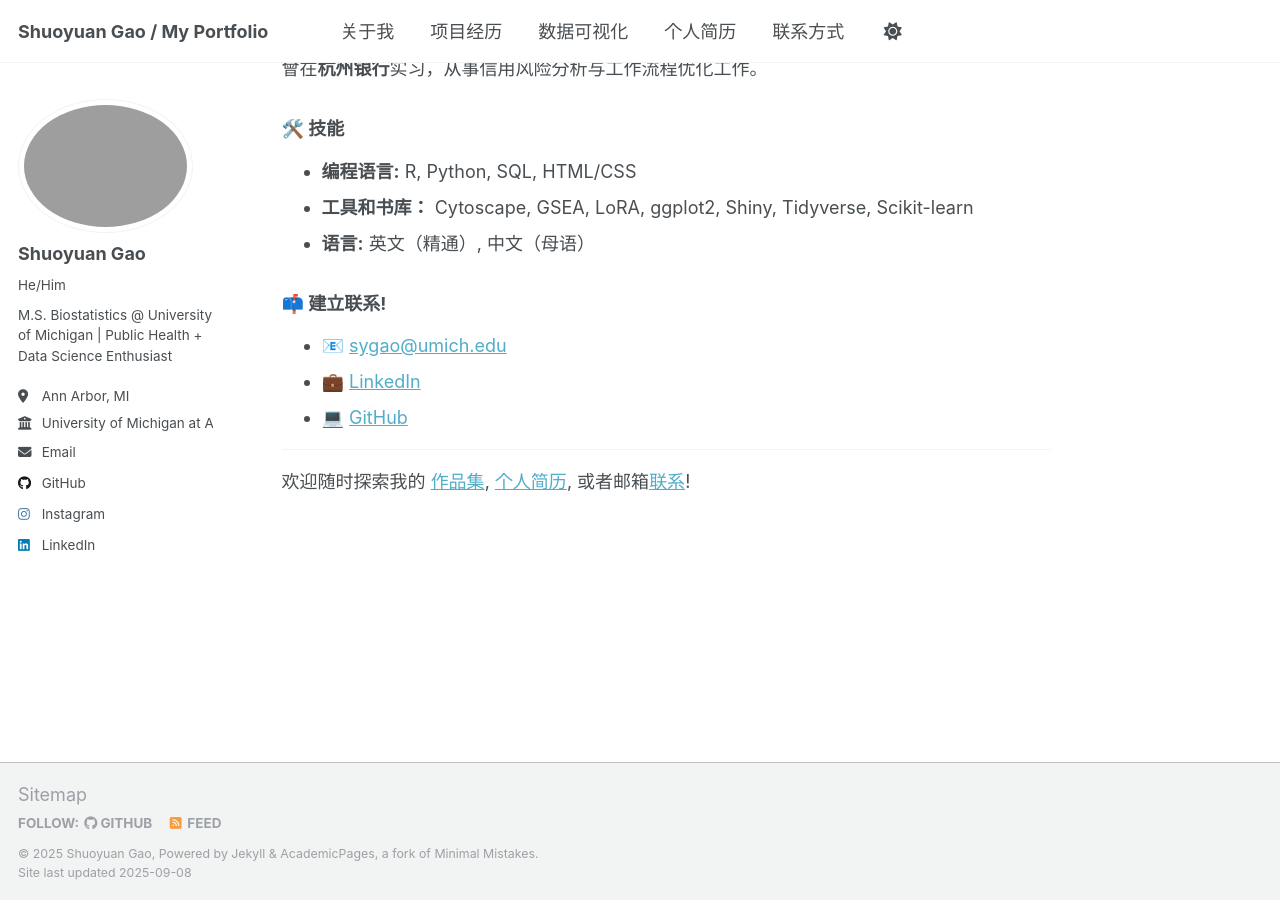
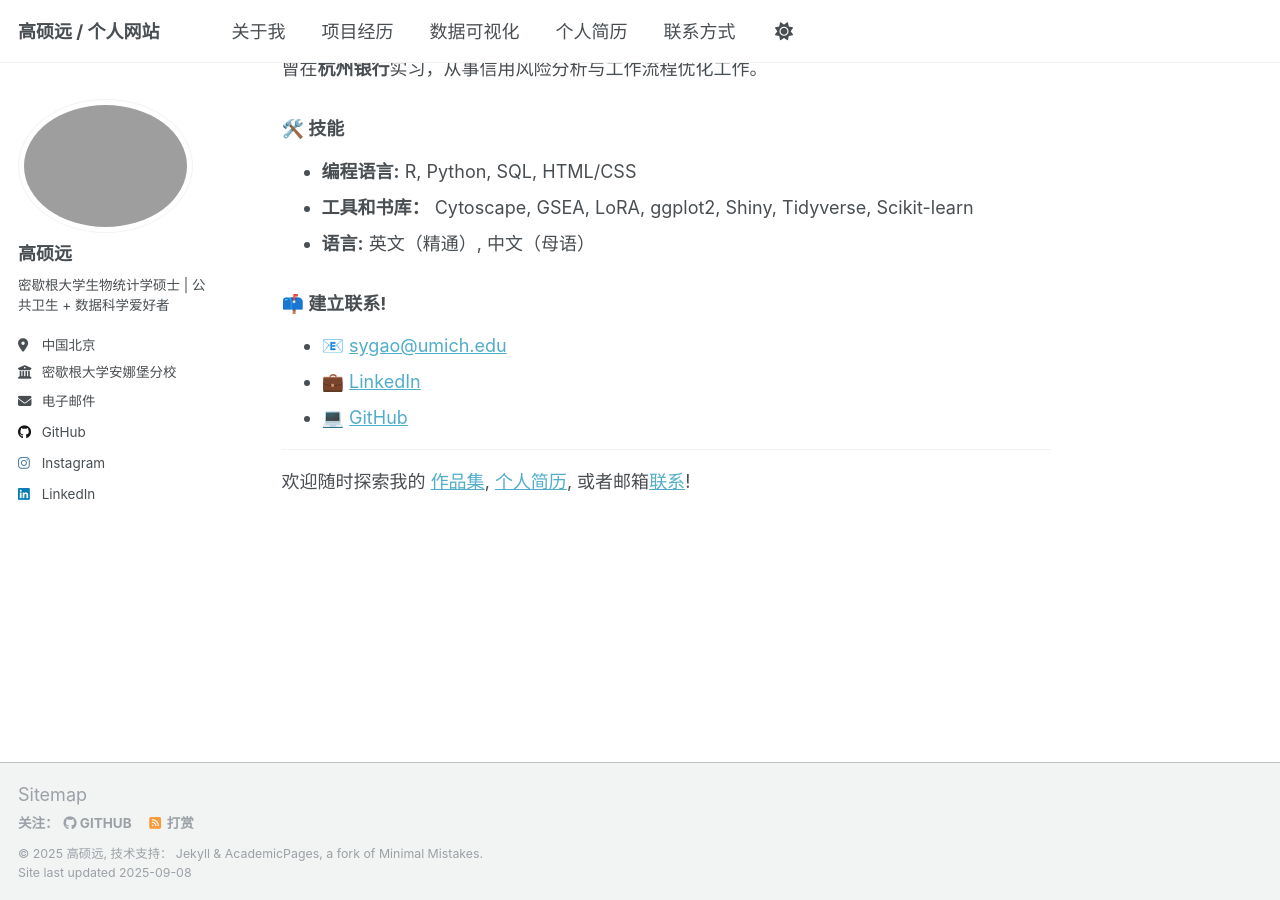
Before and after one commit to GSYH/zh, a Jekyll site: the page built from _pages/about.md, in a window 1280 px wide and 900 px high, scrolled down 700 px. Built offline with Jekyll 4.4.1, drawn with Linux system fonts in a browser that asks for light colours.

Commit message:
Update _config.yml

```diff
--- a/_config.yml
+++ b/_config.yml
@@ -7,25 +7,24 @@
 # server process.
 
 # Basic Site Settings
-locale                   : "en-US"
+locale                   : "zh-CN"
 site_theme               : "jekyll-theme-midnight"
-title                    : "Shuoyuan Gao / My Portfolio"
+title                    : "高硕远 / 个人网站"
 title_separator          : "-"
-name                     : &name "Shuoyuan Gao"
-description              : &description "Graduate Student in Biostatistics at the University of Michigan, interested in data science, public health, and machine learning"
-url                      : "https://GSYH.github.io"
+name                     : &name "高硕远"
+description              : &description "密歇根大学生物统计学研究生，研究方向涵盖数据科学、公共卫生及机器学习领域。"
+url                      : "https://GSYH.github.io-zh-portfolio"
 baseurl                  : ""
-repository               : "GSYH/GSYH.github.io"
+repository               : "GSYH/GSYH.github.io-zh-portfolio"
 
 
 author:
   # Biographic information
   avatar           : "profile.jpg"
-  name             : "Shuoyuan Gao"
-  pronouns         : "He/Him"
-  bio              : "M.S. Biostatistics @ University of Michigan | Public Health + Data Science Enthusiast"
-  location         : "Ann Arbor, MI"
-  employer         : "University of Michigan at Ann Arbor"
+  name             : "高硕远"
+  bio              : "密歇根大学生物统计学硕士 | 公共卫生 + 数据科学爱好者"
+  location         : "中国北京"
+  employer         : "密歇根大学安娜堡分校"
   uri              : # URL
   email            : "sygao@umich.edu"
 
```
